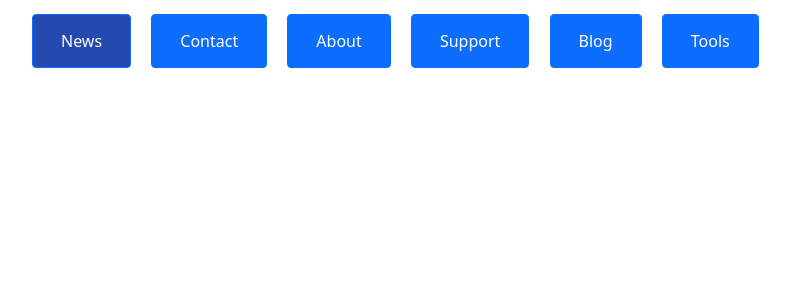
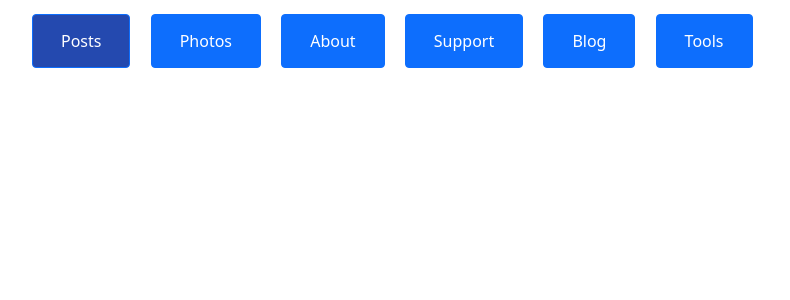
Before and after one commit to mijiFernandes/pa9, a Django app: page / in a window 1280 px wide. Shown: the part 76-376 px from the top of the page, without its empty margins (58-848 px from the left). Run offline with Django 3.2, Linux system fonts and the light colour scheme; data that the repository does not hold is empty; some libraries are stand-ins or nearby versions.

```diff
--- a/templates/home.html
+++ b/templates/home.html
@@ -81,10 +81,10 @@
     <div id=div_01>
         <div class="scrollmenu">
             <li class="nav-item mx-2 btn btn-primary" style="background: #2449AF;">
-                <a class="nav-link text-white">News</a>
+                <a class="nav-link text-white">Posts</a>
             </li>
             <li class="nav-item mx-2 btn btn-primary">
-                <a class="nav-link text-white" href="javascript:show_layer('2');">Contact</a>
+                <a class="nav-link text-white" href="javascript:show_layer('2');">Photos</a>
             </li>
             <li class="nav-item mx-2 btn btn-primary">
                 <a class="nav-link text-white" href="javascript:show_layer('3');">About</a>
@@ -125,10 +125,10 @@
     <div id=div_02 style="display: none">
         <div class="scrollmenu">
             <li class="nav-item mx-2 btn btn-primary">
-                <a class="nav-link text-white" href="javascript:show_layer('1');">News</a>
+                <a class="nav-link text-white" href="javascript:show_layer('1');">Posts</a>
             </li>
             <li class="nav-item mx-2 btn btn-primary" style="background: #2449AF;">
-                <a class="nav-link text-white">Contact</a>
+                <a class="nav-link text-white">Photos</a>
             </li>
             <li class="nav-item mx-2 btn btn-primary">
                 <a class="nav-link text-white" href="javascript:show_layer('3');">About</a>
@@ -148,17 +148,17 @@
                 <div class="slide-container">
                     <div class="slide">
                         <div class="home-image1" style="width:100%">
-                            <h2 class="title">Home</h2>
+                            <h2 class="title">Benches</h2>
                         </div>
                     </div>
                     <div class="slide">
                         <div class="home-image2" style="width:100%">
-                            <h2 class="title">Home</h2>
+                            <h2 class="title">Bowling</h2>
                         </div>
                     </div>
                     <div class="slide">
                         <div class="home-image3" style="width:100%">
-                            <h2 class="title">Home</h2>
+                            <h2 class="title">Beverage</h2>
                         </div>
                     </div>
                 </div>
@@ -168,10 +168,10 @@
     <div id=div_03 style="display: none">
         <div class="scrollmenu">
             <li class="nav-item mx-2 btn btn-primary">
-                <a class="nav-link text-white" href="javascript:show_layer('1');">News</a>
+                <a class="nav-link text-white" href="javascript:show_layer('1');">Posts</a>
             </li>
             <li class="nav-item mx-2 btn btn-primary">
-                <a class="nav-link text-white" href="javascript:show_layer('2');">Contact</a>
+                <a class="nav-link text-white" href="javascript:show_layer('2');">Photos</a>
             </li>
             <li class="nav-item mx-2 btn btn-primary" style="background: #2449AF;">
                 <a class="nav-link text-white">About</a>
@@ -205,10 +205,10 @@
     <div id=div_04 style="display: none">
         <div class="scrollmenu">
             <li class="nav-item mx-2 btn btn-primary">
-                <a class="nav-link text-white" href="javascript:show_layer('1');">News</a>
+                <a class="nav-link text-white" href="javascript:show_layer('1');">Posts</a>
             </li>
             <li class="nav-item mx-2 btn btn-primary">
-                <a class="nav-link text-white" href="javascript:show_layer('2');">Contact</a>
+                <a class="nav-link text-white" href="javascript:show_layer('2');">Photos</a>
             </li>
             <li class="nav-item mx-2 btn btn-primary">
                 <a class="nav-link text-white" href="javascript:show_layer('3');">About</a>
@@ -242,10 +242,10 @@
     <div id=div_05 style="display: none">
         <div class="scrollmenu">
             <li class="nav-item mx-2 btn btn-primary">
-                <a class="nav-link text-white" href="javascript:show_layer('1');">News</a>
+                <a class="nav-link text-white" href="javascript:show_layer('1');">Posts</a>
             </li>
             <li class="nav-item mx-2 btn btn-primary">
-                <a class="nav-link text-white" href="javascript:show_layer('2');">Contact</a>
+                <a class="nav-link text-white" href="javascript:show_layer('2');">Photos</a>
             </li>
             <li class="nav-item mx-2 btn btn-primary">
                 <a class="nav-link text-white" href="javascript:show_layer('3');">About</a>
@@ -279,10 +279,10 @@
     <div id=div_06 style="display: none">
         <div class="scrollmenu">
             <li class="nav-item mx-2 btn btn-primary">
-                <a class="nav-link text-white" href="javascript:show_layer('1');">News</a>
+                <a class="nav-link text-white" href="javascript:show_layer('1');">Posts</a>
             </li>
             <li class="nav-item mx-2 btn btn-primary">
-                <a class="nav-link text-white" href="javascript:show_layer('2');">Contact</a>
+                <a class="nav-link text-white" href="javascript:show_layer('2');">Photos</a>
             </li>
             <li class="nav-item mx-2 btn btn-primary">
                 <a class="nav-link text-white" href="javascript:show_layer('3');">About</a>
```
